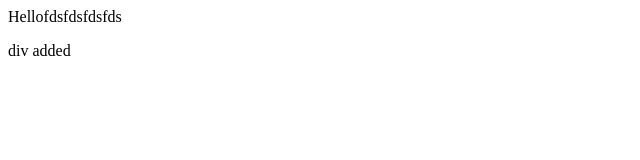
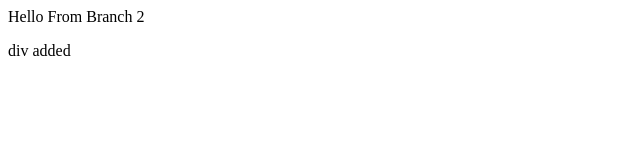
Before and after one commit to ikarimmagdy/git-demo, a plain HTML site: page index.html in a window 1280 px wide. Shown: the full height of the page, 0-640 px from the left. Drawn offline with Linux system fonts and the light colour scheme.

Commit message:
hello added

```diff
--- a/index.html
+++ b/index.html
@@ -1,4 +1,4 @@
 <p>
-	Hellofdsfdsfdsfds
+	Hello From Branch 2
 </p>
 <div>div added</div>
```
